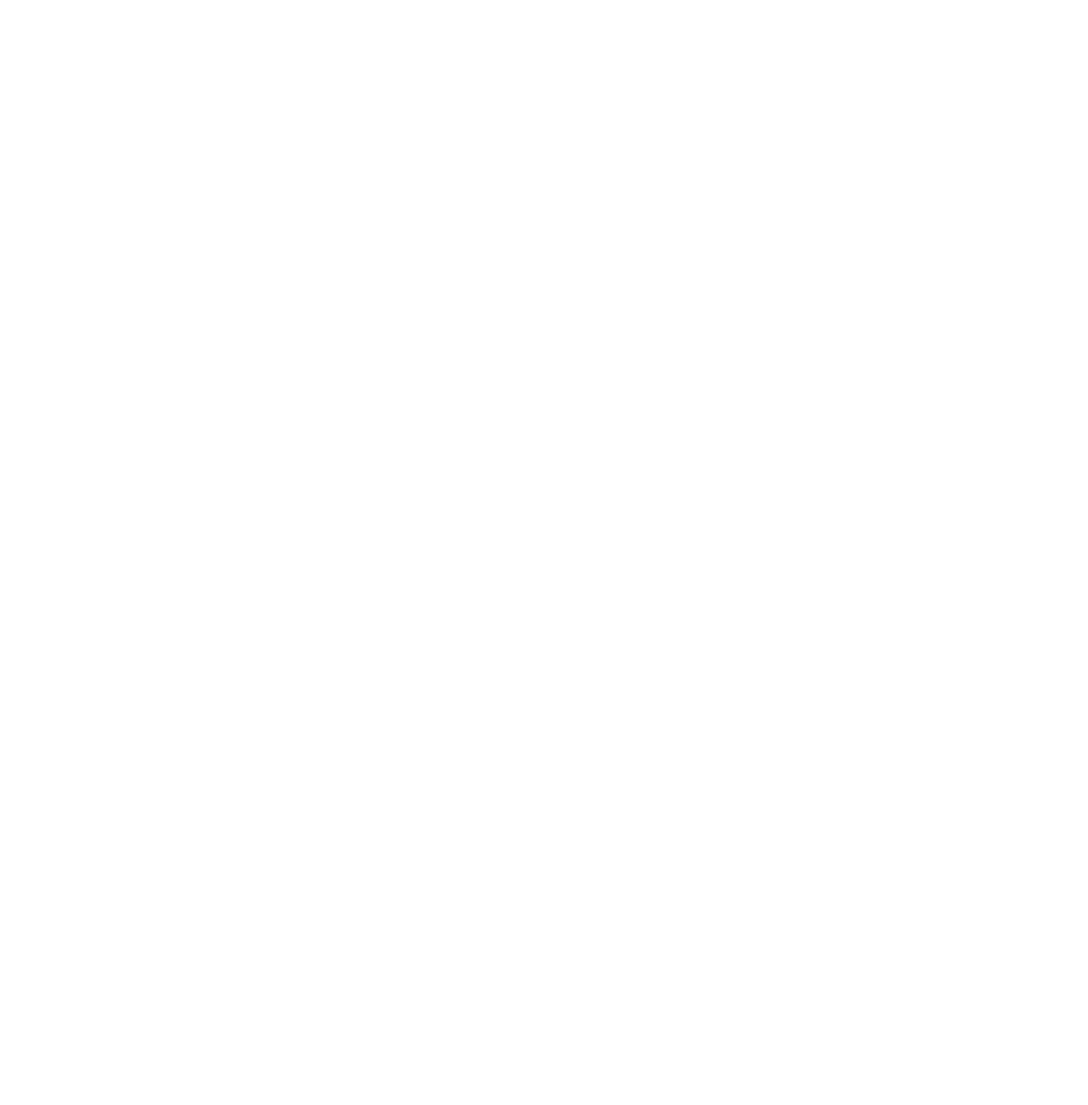
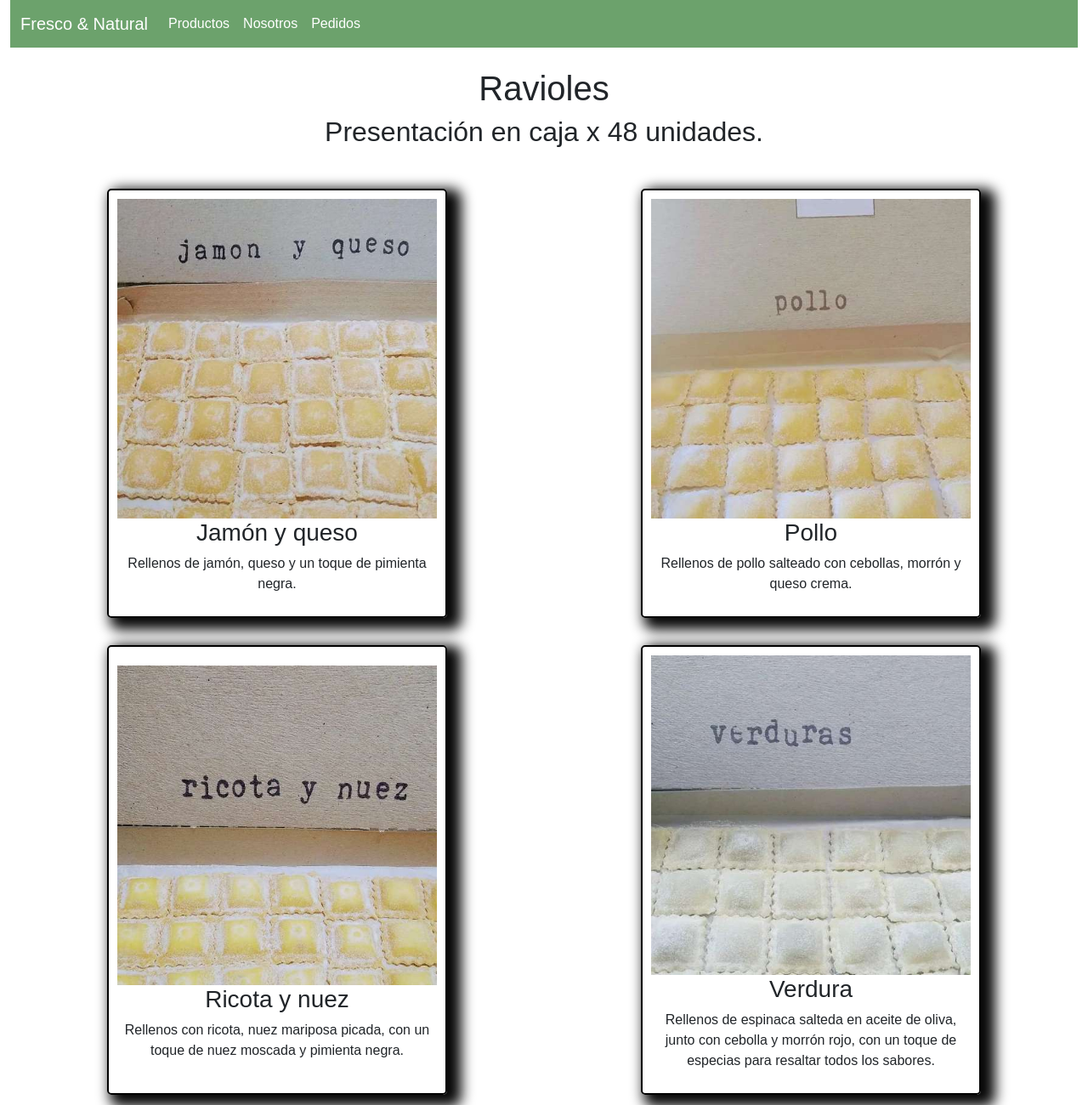
Before and after one commit to FabrizioMarina/ProyectoFinal, a plain HTML site: page pages/ravioles.html in a window 1280 px wide. Shown: the top 1300 px of the page at 85% size. Before the commit the page ends 800 px from the top, so only its background shows below. Drawn offline with nearby package versions, Linux system fonts and the light colour scheme.

Commit message:
Se crea archivo Ravioles. Falta sass, footer y reveer index

```diff
--- a/assets/style.css
+++ b/assets/style.css
@@ -56,3 +56,18 @@
 
 
 }
+
+.tarjeta-raviol{
+    align-items: center;
+    padding: 10px;
+    width: 400px;
+    max-width: fit-content;
+    border: 2px solid;
+    box-shadow: 10px 7px 15px 7px rgba(0,0,0,0.97);
+    border-radius: 5px;
+    border-color: black;
+    justify-content: center;
+    align-items: center;
+    text-align: center;
+    margin-left: 50px;
+}
--- a/pages/ravioles.html
+++ b/pages/ravioles.html
@@ -0,0 +1,73 @@
+<!DOCTYPE html>
+<html lang="en">
+<head>
+    <meta charset="UTF-8">
+    <meta http-equiv="X-UA-Compatible" content="IE=edge">
+    <meta name="viewport" content="width=device-width, initial-scale=1.0">
+    <link href="https://cdn.jsdelivr.net/npm/bootstrap@5.3.0-alpha1/dist/css/bootstrap.min.css" rel="stylesheet" integrity="sha384-GLhlTQ8iRABdZLl6O3oVMWSktQOp6b7In1Zl3/Jr59b6EGGoI1aFkw7cmDA6j6gD" crossorigin="anonymous">
+    <link rel="stylesheet" href="../assets/style.css">
+    <meta name="description" content="Pastas, Pastas Frescas, Fresco, Natural, Casero, Pastas Caseras, Fideos, Ravioles, Sorrentinos">
+    <meta name="keywords" content="HTML, SCSS, CSS, IMG, JPG">
+    <meta name="description" content="Fresco & Natural nació como un proyecto familiar, de gente que ama cocinar.
+    Todos disfrutamos de compartir un momento ameno y una comida, con familiares y amigos.">
+    <link rel="shortcut icon" href="../assets/img/logo.png" type="image/x-icon">
+
+    <title>Ravioles</title>
+</head>
+<body class="container-fluid">
+    <nav class="navbar navbar-expand-lg bg-body-tertiary">
+        <div class="container-fluid">
+          <a class="navbar-brand" href="../index.html">Fresco & Natural</a>
+          <button class="navbar-toggler" type="button" data-bs-toggle="collapse" data-bs-target="#navbarNav" aria-controls="navbarNav" aria-expanded="false" aria-label="Toggle navigation">
+            <span class="navbar-toggler-icon"></span>
+          </button>
+          <div class="collapse navbar-collapse" id="navbarNav">
+            <ul class="navbar-nav">
+              <li class="nav-item">
+                <a class="nav-link" href="./productos.html">Productos</a>
+              </li>
+              <li class="nav-item">
+                <a class="nav-link" href="#">Nosotros</a>
+              </li>
+              <li class="nav-item">
+                <a class="nav-link">Pedidos</a>
+              </li>
+            </ul>
+          </div>
+        </div>
+      </nav>
+      <div class="titulo row align-items-center m-4 text-center justify-content-center">
+        <h1 class="col-12 align-items-center">Ravioles</h1>
+        <h2 class="col-12 align-items-center">Presentación en caja x 48 unidades.</h2>
+    </div>
+
+      <div class="tarjetas d-flex flex-wrap justify-content-around">
+        <div class="tarjeta-raviol m-3 d-flex flex-column align-items-center col-6 col-md-6">
+            <img class="img-fluid" src="../assets/img/r jyq.jpg" alt="Ravioles de jamón y queso">
+            <h3 class="text-center">Jamón y queso</h3>
+            <p class="text-center">Rellenos de jamón, queso y un toque de pimienta negra.</p>
+
+        </div>
+        <div class="tarjeta-raviol m-3 d-flex flex-column align-items-center col-6">
+            <img class="img-fluid" src="../assets/img/r pollo.jpg" alt="Ravioles de pollo">
+            <h3 class="text-center">Pollo</h3>
+            <p class="text-center">Rellenos de pollo salteado con cebollas, morrón y queso crema.</p>
+
+        </div>
+        <div class="tarjeta-raviol m-3 d-flex flex-column align-items-center col-6">
+            <img class="img-fluid" src="../assets/img/r ricota y nuez.jpg" alt="Ravioles de ricota y muez">
+            <h3 class="text-center">Ricota y nuez</h3>
+            <p class="text-center">Rellenos con ricota, nuez mariposa picada, con un toque de nuez moscada y pimienta negra.</p>
+
+        </div>
+        <div class="tarjeta-raviol m-3 d-flex flex-column align-items-center col-6" >
+            <img class="img-fluid" src="../assets/img/r verdura.jpg" alt="Ravioles de verdura">
+            <h3 class="text-center">Verdura</h3>
+            <p class="text-center">Rellenos de espinaca salteda en aceite de oliva, junto con cebolla y morrón rojo, con un toque de especias para resaltar todos los sabores.</p>
+
+        </div>
+
+
+    <script src="https://cdn.jsdelivr.net/npm/bootstrap@5.3.0-alpha1/dist/js/bootstrap.bundle.min.js" integrity="sha384-w76AqPfDkMBDXo30jS1Sgez6pr3x5MlQ1ZAGC+nuZB+EYdgRZgiwxhTBTkF7CXvN" crossorigin="anonymous"></script>
+</body>
+</html>
```
Also changed, not shown: pages/productos.html (+1 -1 lines).
